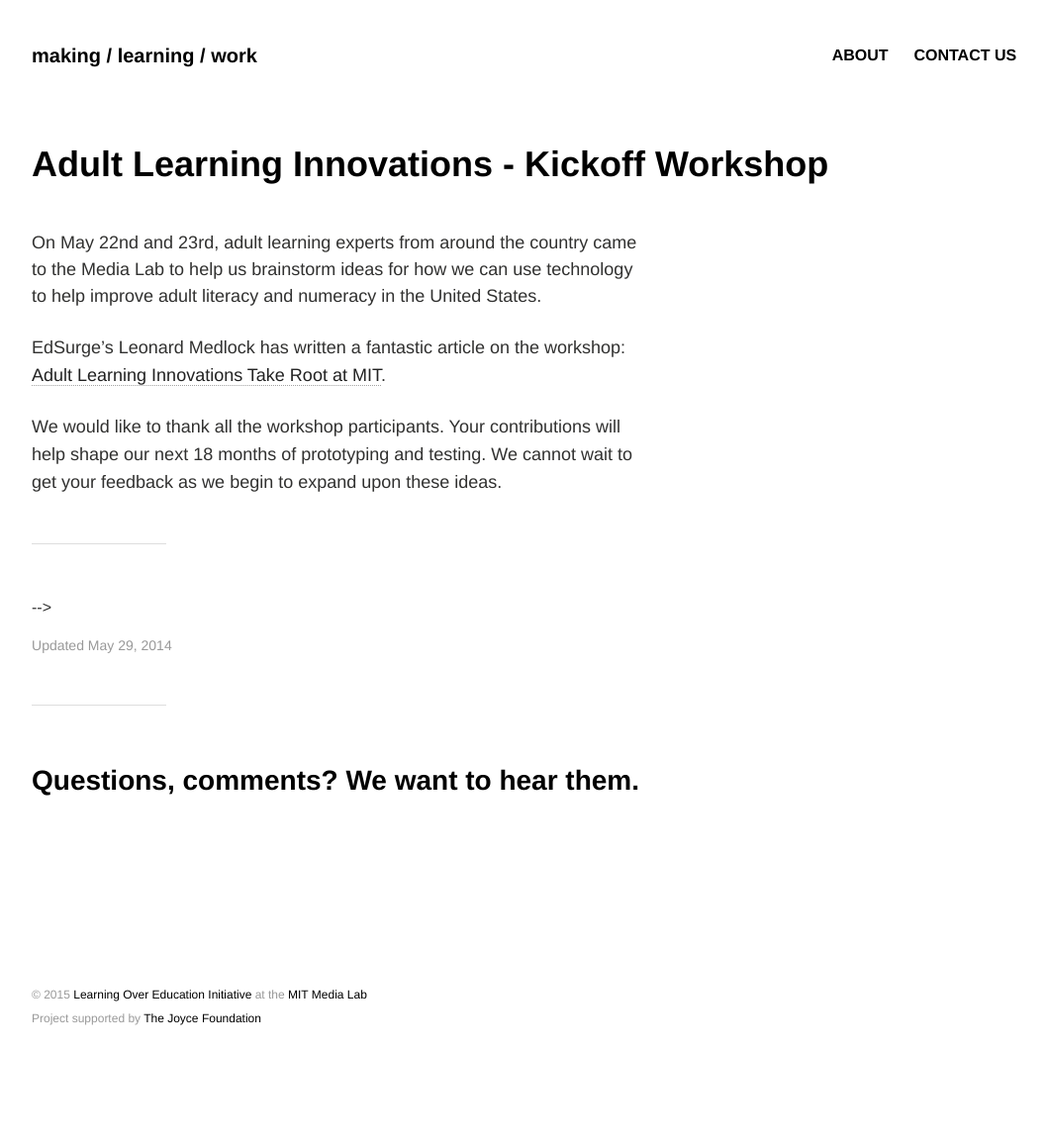
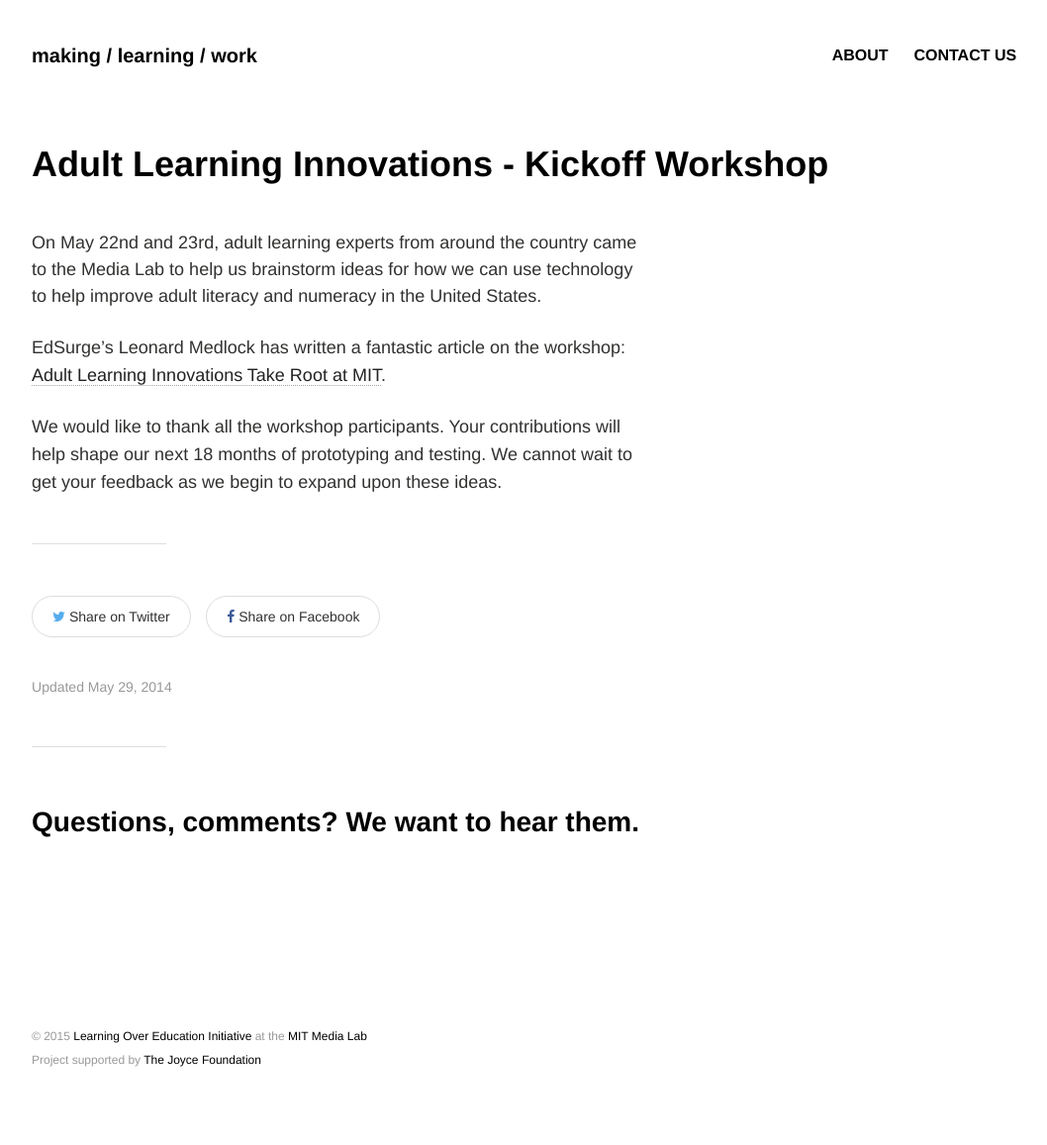
Before and after one commit to mitmedialab/mlw.media.mit.edu, a Jekyll site: the page built from _posts/2014-05-29-adult-learning-innovations-workshop.md, in a window 1280 px wide. Shown: the whole page at 99% size, without its empty margins (64-1122 px from the left). Built offline with Jekyll 4.4.1, drawn with Linux system fonts in a browser that asks for light colours; before the commit the page ends 1115 px from its top, so only the background shows below that.

Commit message:
updating

```diff
--- a/_includes/share-this.html
+++ b/_includes/share-this.html
@@ -1,4 +1,4 @@
 <div class="inline-btn">
-	<a class="btn-social twitter" href="https://twitter.com/intent/tweet?text={{ page.title | escape | replace:' ','%20' }}&amp;url={{ page.url | replace:'index.html','' | prepend: site.url }}&amp;via={{ site.owner.twitter }}" target="_blank"><i class="fa fa-twitter" aria-hidden="true"></i> Share on Twitter</a>
-	<a class="btn-social facebook" href="https://www.facebook.com/sharer/sharer.php?u={{ page.url | replace:'index.html','' | prepend: site.url }}" target="_blank"><i class="fa fa-facebook" aria-hidden="true"></i> Share on Facebook</a>
+	<a class="btn-social twitter" href="https://twitter.com/intent/tweet?text={{ page.title | escape | replace:' ','%20' }}&amp;url={{ page.url | replace:'index.html','' | prepend: site.baseurl | prepend: site.url | replace: '//', '/' }}&amp;via={{ site.owner.twitter }}" target="_blank"><i class="fa fa-twitter" aria-hidden="true"></i> Share on Twitter</a>
+	<a class="btn-social facebook" href="https://www.facebook.com/sharer/sharer.php?u={{ page.url | replace:'index.html','' | prepend: site.baseurl | prepend: site.url | replace: '//', '/' }}" target="_blank"><i class="fa fa-facebook" aria-hidden="true"></i> Share on Facebook</a>
 </div><!-- /.share-this -->
--- a/_layouts/article.html
+++ b/_layouts/article.html
@@ -21,9 +21,9 @@ layout: default
 				{{ content }}
 				<hr />
 				<footer class="page-footer">
-					<!-- {% if page.share != false %}
+					{% if page.share != false %}
 						{% include share-this.html %}
-					{% endif %} -->
+					{% endif %}
 					{% include page-meta.html %}
 				</footer><!-- /.footer -->
 				<aside>
```
Also changed, not shown: 13 other files.
